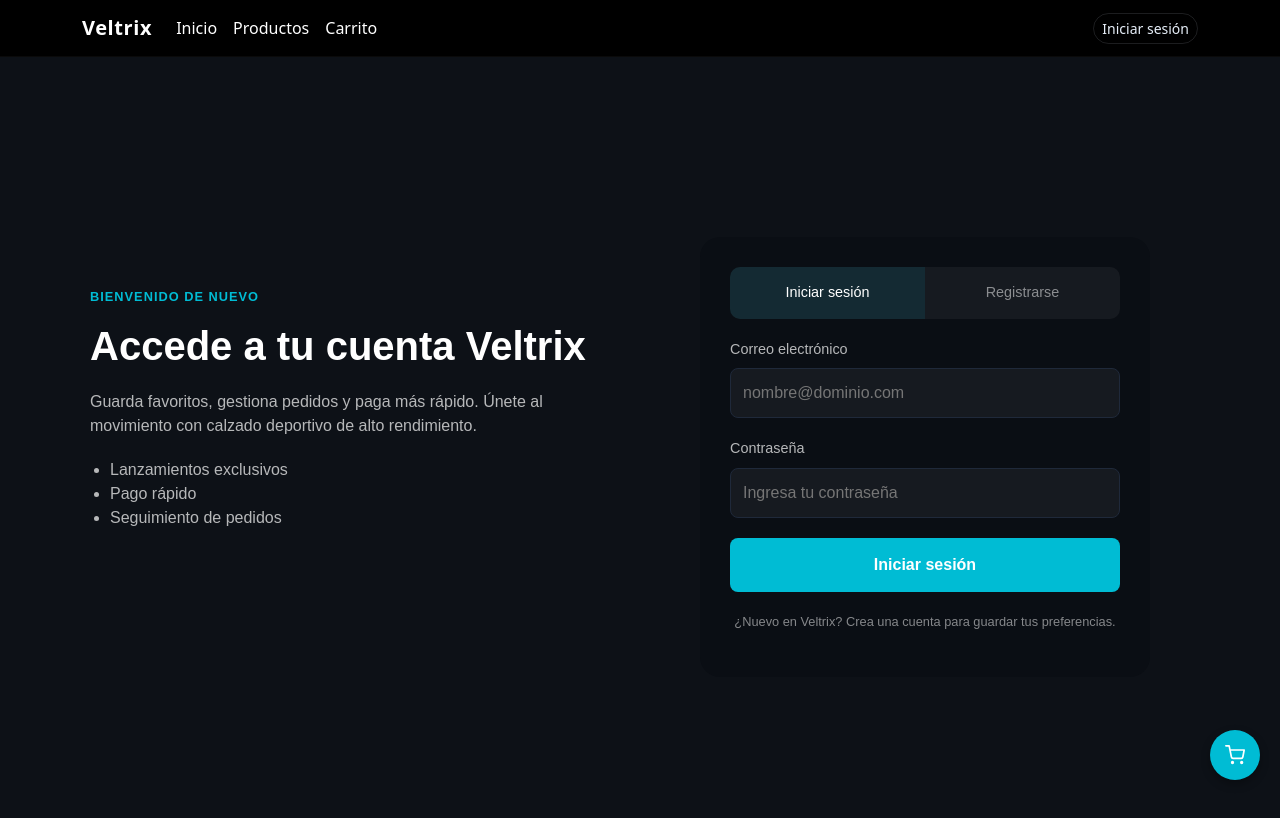
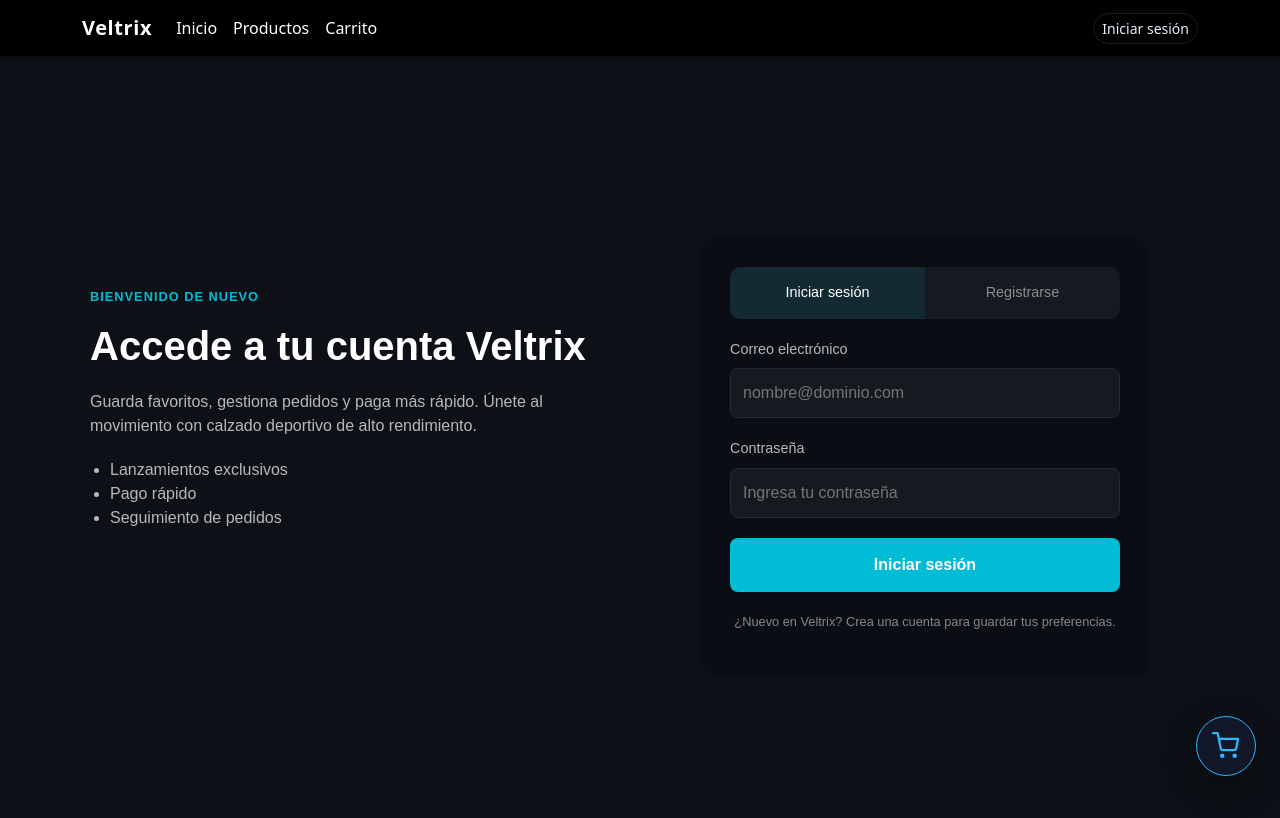
Before and after one commit to samuedo435/Veltrix-web, a React (Vite) app: page /login in a window 1280 px wide. Shown: the top 818 px of the page. Built offline with nearby package versions, Linux system fonts and the light colour scheme.

Commit message:
feat: se agrega componente FloatingCart para redirigir al carrito

```diff
--- a/src/App.jsx
+++ b/src/App.jsx
@@ -12,6 +12,7 @@
 import Navbar from "./components/Navbar";
 import DetalleProducto from "./pages/DetalleProducto";
 import Carrito from "./pages/Carrito";
+import FloatingCart from "./components/FloatingCart";
 
 function App() {
 
@@ -60,6 +61,8 @@
 
             </Routes>
 
+            <FloatingCart />
+
         </BrowserRouter>
 
     );
--- /dev/null
+++ b/src/components/FloatingCart.jsx
@@ -0,0 +1,49 @@
+import { useLocation, useNavigate } from "react-router-dom";
+import { useCart } from "../context/CartContext";
+import "../styles/floating-cart.css";
+
+function FloatingCart() {
+    const location = useLocation();
+    const navigate = useNavigate();
+    const { carrito } = useCart();
+
+    if (location.pathname === "/carrito") {
+        return null;
+    }
+
+    const cantidadArticulos = carrito.reduce(
+        (total, item) => total + (Number(item.cantidad) || 0),
+        0
+    );
+
+    return (
+        <button
+            type="button"
+            className="floating-cart-btn"
+            onClick={() => navigate("/carrito")}
+            aria-label={`Ir al carrito${cantidadArticulos ? `, ${cantidadArticulos} artículos` : ""}`}
+        >
+            {cantidadArticulos > 0 && (
+                <span className="floating-cart-count" aria-hidden="true">
+                    {cantidadArticulos}
+                </span>
+            )}
+            <svg
+                xmlns="http://www.w3.org/2000/svg"
+                viewBox="0 0 24 24"
+                fill="none"
+                stroke="currentColor"
+                strokeWidth="2"
+                strokeLinecap="round"
+                strokeLinejoin="round"
+                aria-hidden="true"
+            >
+                <circle cx="9" cy="21" r="1"></circle>
+                <circle cx="20" cy="21" r="1"></circle>
+                <path d="M1 1h4l2.68 13.39a2 2 0 0 0 2 1.61h9.72a2 2 0 0 0 2-1.61L23 6H6"></path>
+            </svg>
+        </button>
+    );
+}
+
+export default FloatingCart;
--- a/src/pages/Login.jsx
+++ b/src/pages/Login.jsx
@@ -222,22 +222,7 @@
         </div>
         </div>
 
-      {/* Botón flotante del carrito - Recreado según la imagen */}
-        <button className="floating-cart-btn">
-        <svg
-            xmlns="http://www.w3.org/2000/svg"
-            viewBox="0 0 24 24"
-            fill="none"
-            stroke="currentColor"
-            strokeWidth="2"
-            strokeLinecap="round"
-            strokeLinejoin="round"
-        >
-            <circle cx="9" cy="21" r="1"></circle>
-            <circle cx="20" cy="21" r="1"></circle>
-            <path d="M1 1h4l2.68 13.39a2 2 0 0 0 2 1.61h9.72a2 2 0 0 0 2-1.61L23 6H6"></path>
-        </svg>
-        </button>
+
     </div>
     );
 }
--- /dev/null
+++ b/src/styles/floating-cart.css
@@ -0,0 +1,61 @@
+.floating-cart-btn {
+    position: fixed;
+    right: 1.5rem;
+    bottom: 1.5rem;
+    z-index: 1030;
+    display: inline-flex;
+    align-items: center;
+    justify-content: center;
+    width: 3.75rem;
+    height: 3.75rem;
+    padding: 0;
+    border: 1px solid var(--primary);
+    border-radius: 50%;
+    background: var(--surface-light);
+    color: var(--primary);
+    box-shadow: 0 0.75rem 2rem rgba(0, 0, 0, 0.4);
+    cursor: pointer;
+    transition: background-color 180ms ease, color 180ms ease, transform 180ms ease;
+}
+
+.floating-cart-btn:hover {
+    background: var(--primary);
+    color: var(--background);
+    transform: translateY(-0.2rem);
+}
+
+.floating-cart-btn:focus-visible {
+    outline: 3px solid var(--text);
+    outline-offset: 3px;
+}
+
+.floating-cart-btn svg {
+    width: 1.7rem;
+    height: 1.7rem;
+}
+
+.floating-cart-count {
+    position: absolute;
+    top: -0.35rem;
+    left: -0.35rem;
+    display: inline-flex;
+    align-items: center;
+    justify-content: center;
+    min-width: 1.45rem;
+    height: 1.45rem;
+    padding: 0 0.25rem;
+    border: 2px solid var(--background);
+    border-radius: 999px;
+    background: var(--primary);
+    color: var(--background);
+    font-size: 0.75rem;
+    font-weight: 700;
+    line-height: 1;
+}
+
+@media (max-width: 576px) {
+    .floating-cart-btn {
+        right: 1rem;
+        bottom: 1rem;
+    }
+}
```
